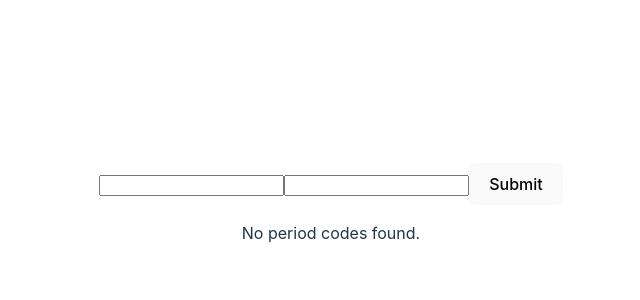
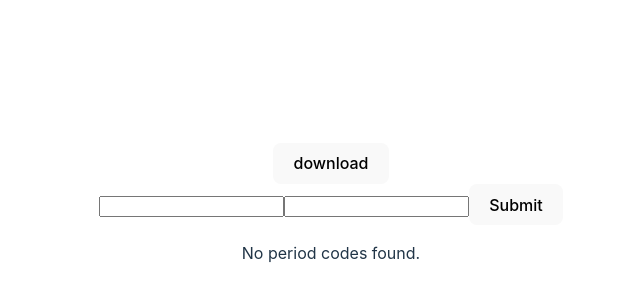
Before and after one commit to dartmouth-cs98-23f/hack-a-thing-1-pfeff-gnibus, a React (Vite) app: page / in a window 1280 px wide. Shown: the part 188-488 px from the top of the page, without its empty margins (309-949 px from the left). Built offline with nearby package versions, Linux system fonts and the light colour scheme.

Commit message:
ics-download with dummy class

```diff
--- a/src/App.tsx
+++ b/src/App.tsx
@@ -1,8 +1,139 @@
 import CourseInput from './components/CourseInput';
+import { DateArray, EventAttributes, createEvents } from 'ics';
 import './App.css';
+import { useState, useEffect } from 'react';
+
+import { IClass } from './types.ts';
 
 function App() {
-  return <CourseInput />;
+
+  const [classes, setClasses] = useState<IClass[]>([
+    {
+      subjectCode: 'COSC',
+      courseNum: '30',
+      classTitle: 'Test Class 1 (2A)',
+      instructor: 'Ligmaballs',
+      periodCode: '2A',
+      building: 'ECSC',
+      roomNumber: '069',
+      main: {
+        time: [14, 25, 1, 50],
+        days: ['TU', 'TH'],
+      },
+      xHour: {
+        time: [17, 30, 0, 50],
+        days: ['WE'],
+      }
+    },
+    {
+      subjectCode: 'PHIL',
+      courseNum: '1.01',
+      classTitle: 'Test Class 2 (10)',
+      instructor: 'Balls ack',
+      periodCode: '10',
+      building: 'Dartmouth Hall',
+      roomNumber: '180',
+      main: {
+        time: [10, 10, 1, 5],
+        days: ['MO', 'WE', 'FR'],
+      },
+      xHour: {
+        time: [12, 15, 0, 50],
+        days: ['TH'],
+      }
+    },
+  ])
+
+  const [year, setYear] = useState('')
+
+
+
+  async function handleDownload() {
+    const filename = 'ExampleEvent.ics';
+
+    const generateEvents = () => {
+      const events = [];
+      for (const classObj of classes) {
+        console.log(classObj.subjectCode)
+        const date = new Date();
+        /* const event = {
+          title: `${classObj.subjectCode.trim()} ${classObj.courseNum.trim()}: ${classObj.classTitle}`,
+          description: `${classObj.instructor} ${classObj.building} ${classObj.roomNumber}`,
+          start: [date.getFullYear(), date.getMonth() + 1, date.getDate(), classObj.main.time[0], classObj.main.time[1]],
+          duration: { hours: classObj.main.time[3], minutes: classObj.main.time[2] },
+          recurrenceRule: `FREQ=WEEKLY;BYDAY=${classObj.main.days.join(',')};INTERVAL=1;COUNT=10`
+        } */
+        const starter = [date.getFullYear(), date.getMonth() + 1, date.getDate(), classObj.main?.time[0], classObj.main?.time[1]] as DateArray;
+        console.log('STARTER HERE', starter);
+        events.push({
+          title: `${classObj.subjectCode.trim()} ${classObj.courseNum.trim()}: ${classObj.classTitle}`,
+          description: `${classObj.instructor} ${classObj.building} ${classObj.roomNumber}`,
+          start: [date.getFullYear(), date.getMonth() + 1, date.getDate(), classObj.main?.time[0], classObj.main?.time[1]] as DateArray,
+          duration: { hours: classObj.main?.time[2], minutes: classObj.main?.time[3] },
+          recurrenceRule: `FREQ=WEEKLY;BYDAY=${classObj.main?.days.join(',')};INTERVAL=1;COUNT=10`
+        });
+
+        // adding x hour if option selected
+        if (classObj.xHour) {
+          /* const xHourEvent = {
+            title: `${classObj.subjectCode.trim()} ${classObj.courseNum.trim()}: ${classObj.classTitle} X-Hour`,
+            description: `${classObj.instructor} ${classObj.building} ${classObj.roomNumber} X-Hour`,
+            start: [date.getFullYear(), date.getMonth() + 1, date.getDate(), classObj.xHour.time[0], classObj.xHour.time[1]],
+            duration: { hours: classObj.xHour.time[3], minutes: classObj.xHour.time[2] },
+            recurrenceRule: `FREQ=WEEKLY;BYDAY=${classObj.xHour.days.join(',')};INTERVAL=1;COUNT=10`
+          } */
+          events.push({
+            title: `${classObj.subjectCode.trim()} ${classObj.courseNum.trim()}: ${classObj.classTitle} X-Hour`,
+            description: `${classObj.instructor} ${classObj.building} ${classObj.roomNumber} X-Hour`,
+            start: [date.getFullYear(), date.getMonth() + 1, date.getDate(), classObj.xHour.time[0], classObj.xHour.time[1]] as DateArray,
+            duration: { hours: classObj.xHour.time[2], minutes: classObj.xHour.time[3] },
+            recurrenceRule: `FREQ=WEEKLY;BYDAY=${classObj.xHour.days.join(',')};INTERVAL=1;COUNT=10`
+          });
+        }
+      }
+      return events;
+    };
+
+    const events = generateEvents();
+    console.log('events here', events);
+
+    const file: Blob | MediaSource = await new Promise((resolve, reject) => {
+      createEvents(
+        events,
+        (error, value) => {
+          if (error) {
+            reject(error);
+          }
+
+          resolve(new File([value], filename, { type: 'text/calendar' }));
+        }
+      );
+    });
+    const url = URL.createObjectURL(file);
+
+    // trying to assign the file URL to a window could cause cross-site
+    // issues so this is a workaround using HTML5
+    const anchor = document.createElement('a');
+    anchor.href = url;
+    anchor.download = filename;
+
+    document.body.appendChild(anchor);
+    anchor.click();
+    document.body.removeChild(anchor);
+
+    URL.revokeObjectURL(url);
+  }
+
+
+
+  return (
+    <div>
+      <button type="button" onClick={() => handleDownload()}>
+        download
+      </button>
+      <CourseInput />
+    </div >
+  );
 }
 
 export default App;
```
Also changed, not shown: src/types.ts (+8 -1 lines), 1 other file (tests, documents, lock files or other folders).
